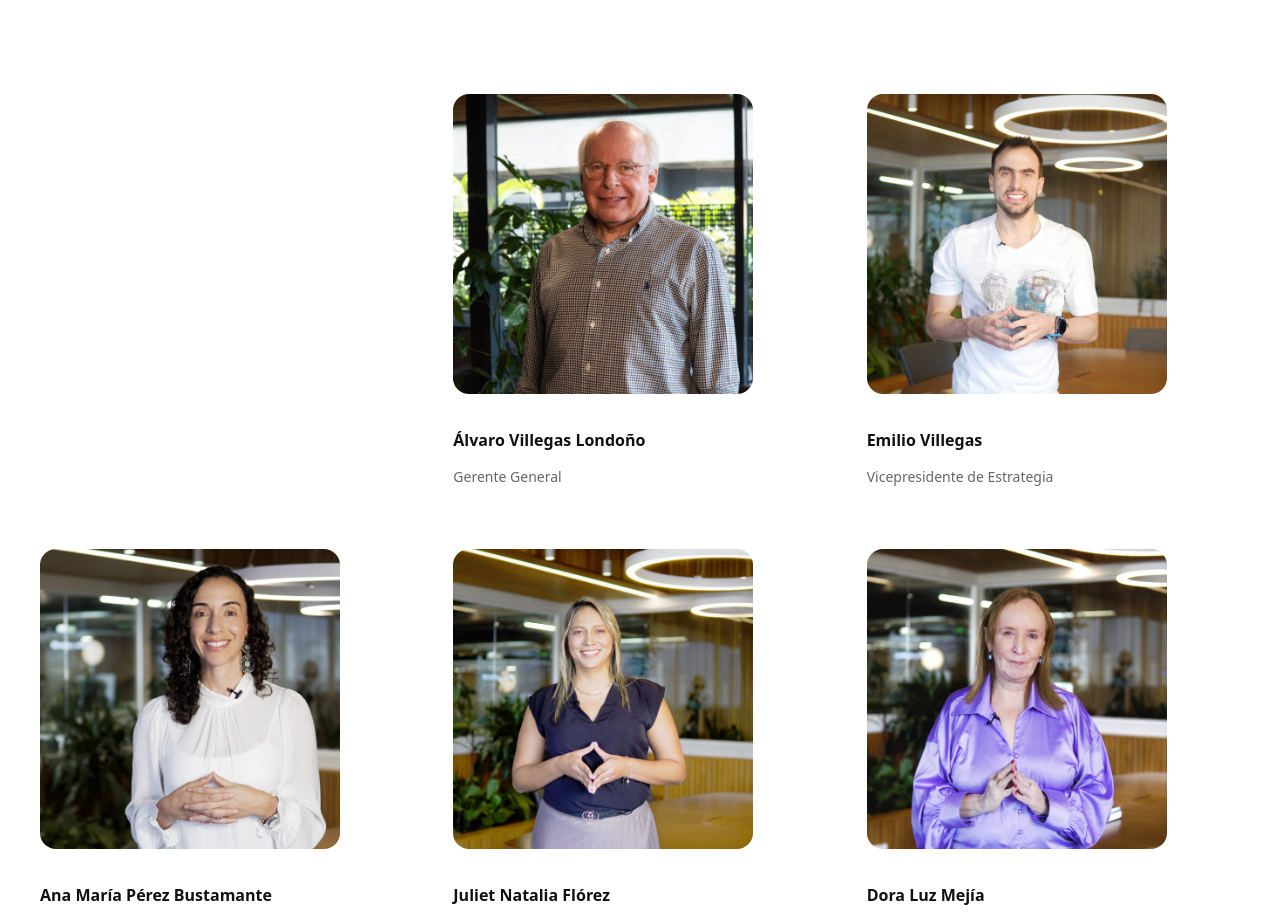
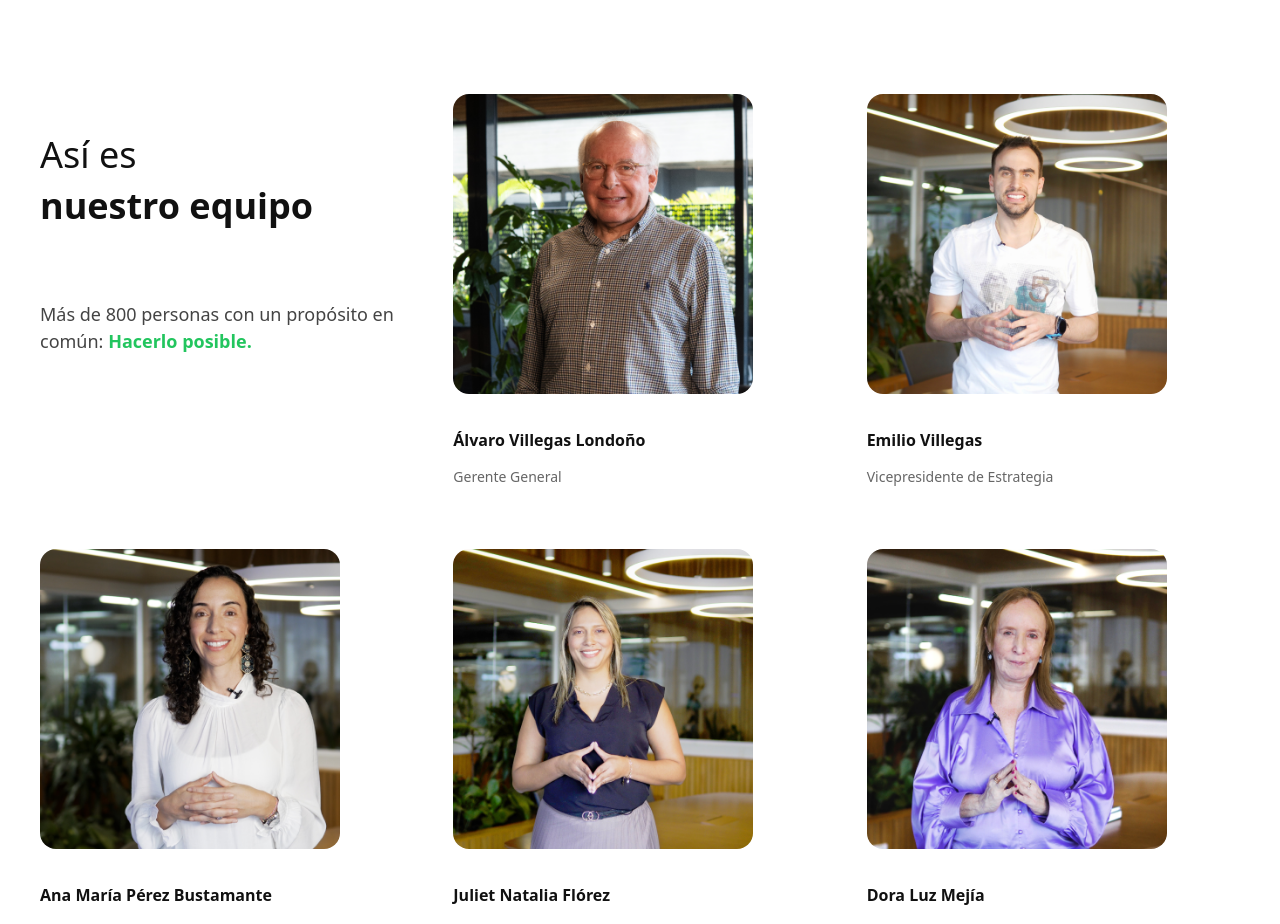
Before and after one commit to unax-globant/sistecredito-Practica, a React (Vite) app: page / in a window 1280 px wide. Shown: the part 3420-4344 px from the top of the page. Built offline with nearby package versions, Linux system fonts and the light colour scheme.

Commit message:
Actualizacion estilos

```diff
--- a/src/App.jsx
+++ b/src/App.jsx
@@ -87,6 +87,10 @@ function App() {
         />
 
         <Team
+          title="Así es"
+          highlight="nuestro equipo"
+          subtitle="Más de 800 personas con un propósito en común:"
+          subtitleHighlight="Hacerlo posible."
           members={[
             {
               id: "1",
```
